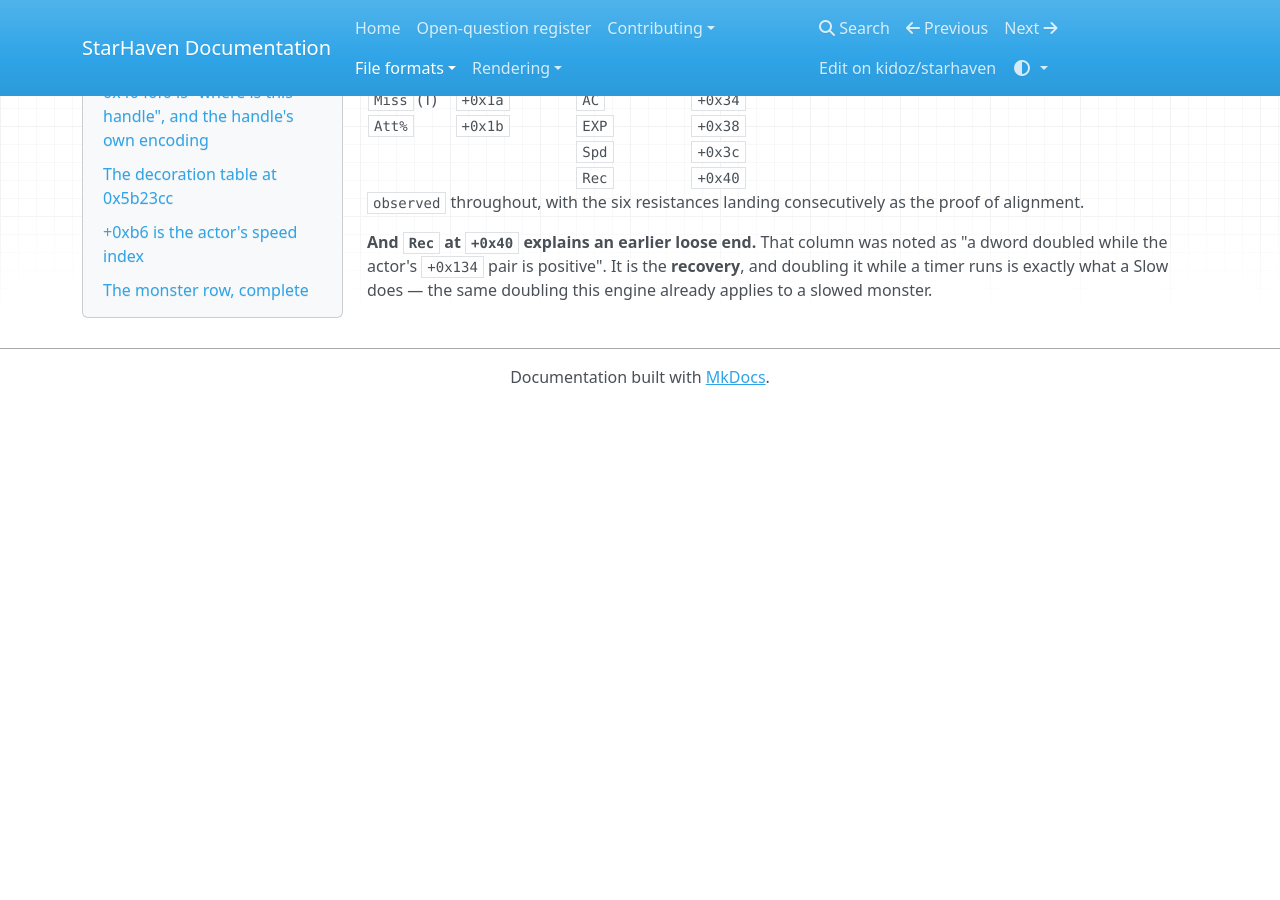
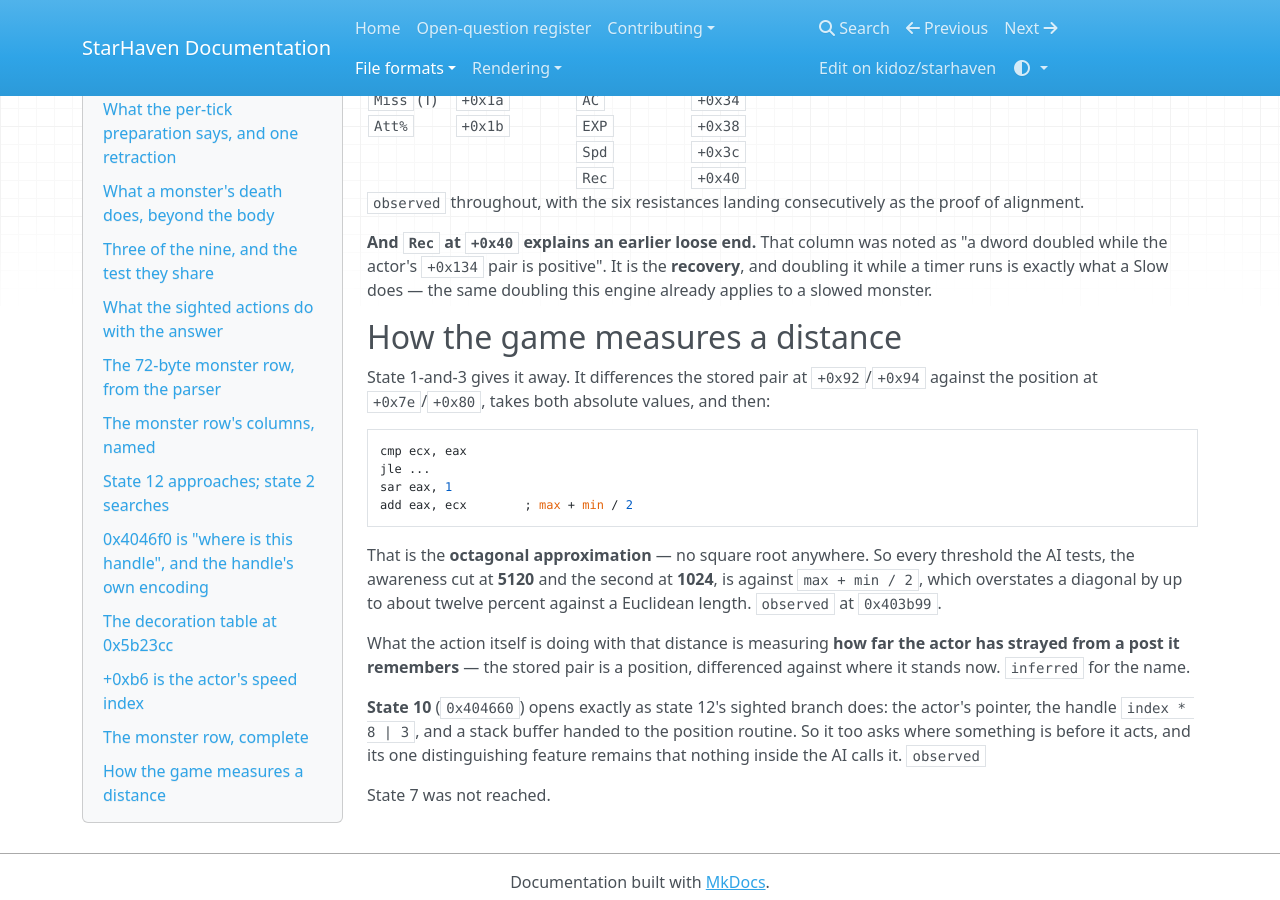
Before and after one commit to kidoz/starhaven, an MkDocs documentation site: the page built from docs/formats/event-actors.md, in a window 1280 px wide and 900 px high, scrolled down 19949 px. Built offline with MkDocs 1.6.1, drawn with Linux system fonts in a browser that asks for light colours; nearby versions of some CDN libraries; before the commit the page ends 20354 px from its top, so only the background shows below that.

Commit message:
Measure distance the game's way and read two of the last three actions

````diff
--- a/docs/formats/event-actors.md
+++ b/docs/formats/event-actors.md
@@ -1087,3 +1087,32 @@ proof of alignment.
 as "a dword doubled while the actor's `+0x134` pair is positive". It is the
 **recovery**, and doubling it while a timer runs is exactly what a Slow does —
 the same doubling this engine already applies to a slowed monster.
+
+## How the game measures a distance
+
+State 1-and-3 gives it away. It differences the stored pair at `+0x92`/`+0x94`
+against the position at `+0x7e`/`+0x80`, takes both absolute values, and then:
+
+```
+cmp ecx, eax
+jle ...
+sar eax, 1
+add eax, ecx        ; max + min / 2
+```
+
+That is the **octagonal approximation** — no square root anywhere. So every
+threshold the AI tests, the awareness cut at **5120** and the second at
+**1024**, is against `max + min / 2`, which overstates a diagonal by up to
+about twelve percent against a Euclidean length. `observed` at `0x403b99`.
+
+What the action itself is doing with that distance is measuring **how far the
+actor has strayed from a post it remembers** — the stored pair is a position,
+differenced against where it stands now. `inferred` for the name.
+
+**State 10** (`0x404660`) opens exactly as state 12's sighted branch does: the
+actor's pointer, the handle `index * 8 | 3`, and a stack buffer handed to the
+position routine. So it too asks where something is before it acts, and its
+one distinguishing feature remains that nothing inside the AI calls it.
+`observed`
+
+State 7 was not reached.
````
Also changed, not shown: README.md (+10 -0 lines), 2 other files.
